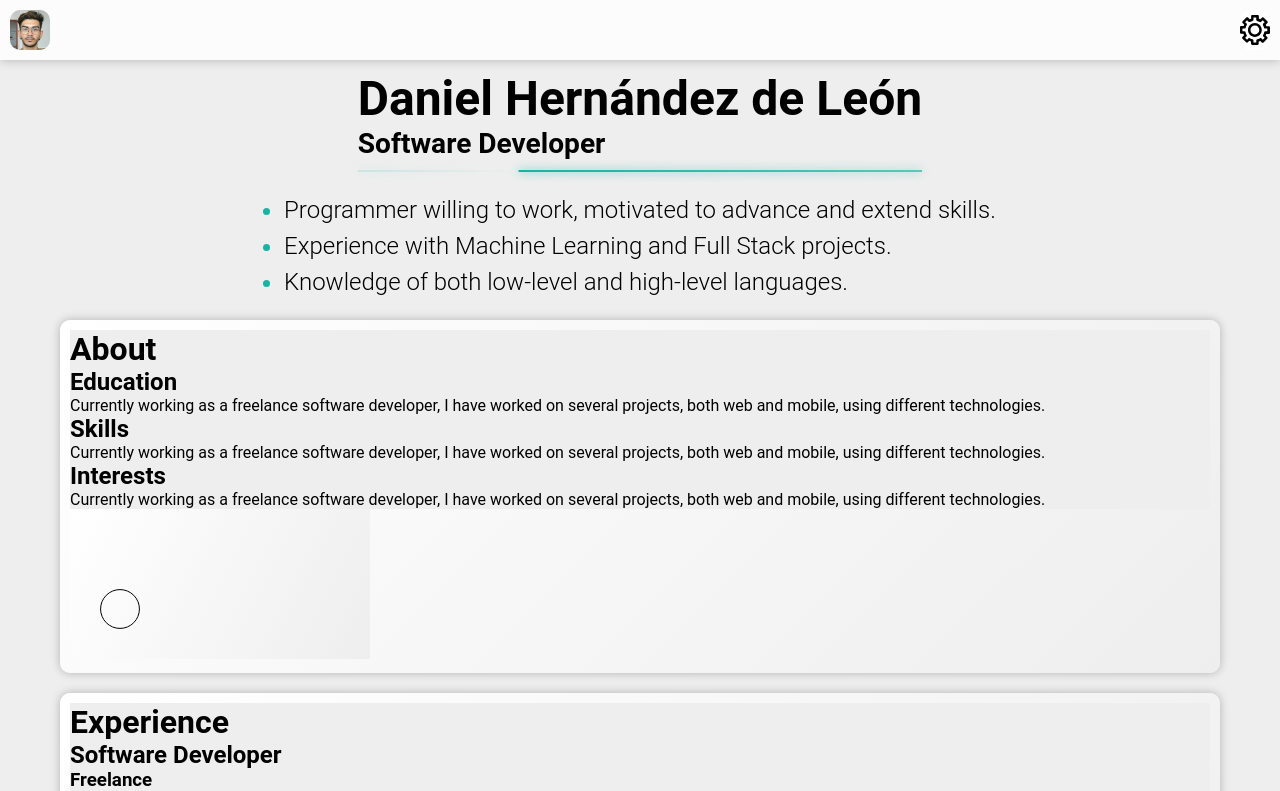
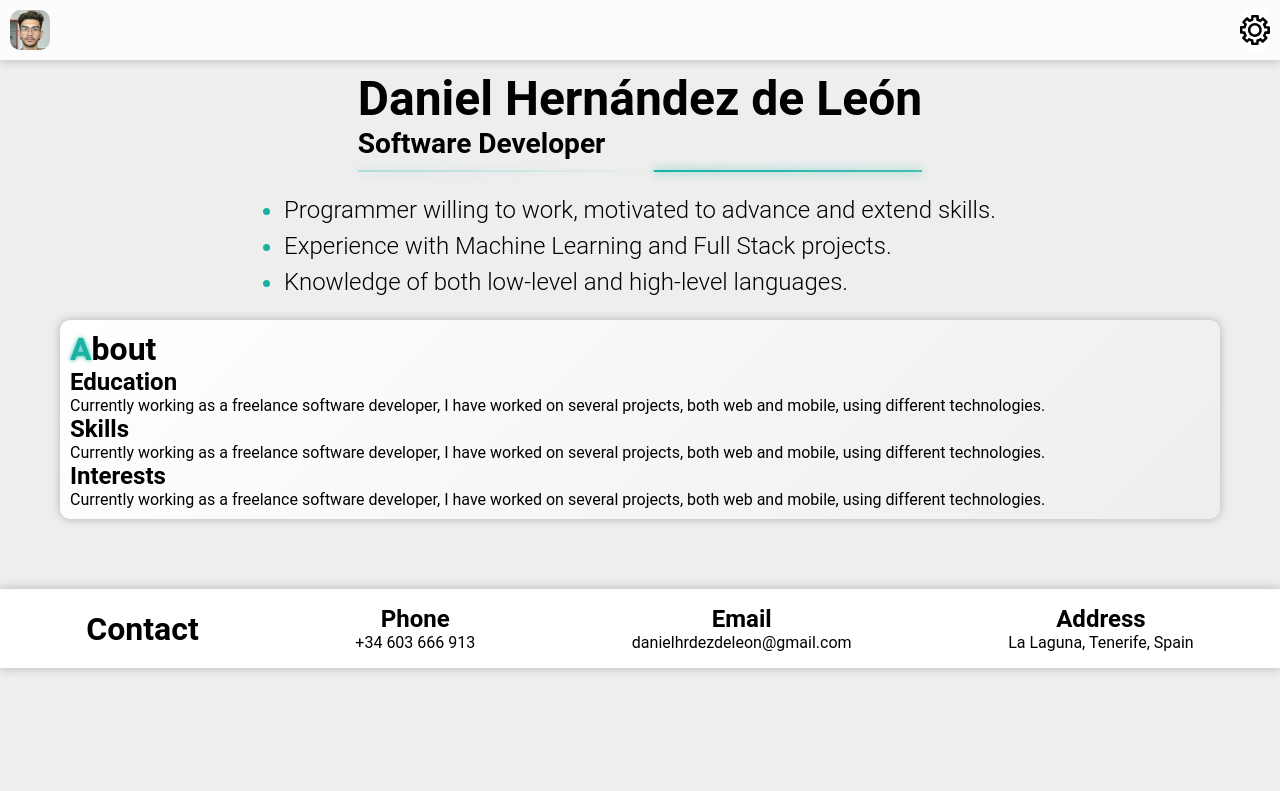
Before and after one commit to danielhrdez/portfolio, a React (Create React App) app: page / in a window 1280 px wide. Shown: the top 791 px of the page. Built offline with nearby package versions, Linux system fonts and the light colour scheme.

Commit message:
canvas coords having problems

```diff
--- a/package.json
+++ b/package.json
@@ -1,6 +1,6 @@
 {
   "name": "portfolio",
-  "version": "0.4.7",
+  "version": "0.4.8",
   "private": true,
   "description": "Daniel Hernández's personal portfolio with experiences and projects.",
   "repository": {
--- a/src/assets/scss/global.scss
+++ b/src/assets/scss/global.scss
@@ -1,11 +1,14 @@
 * {
   margin: 0;
   padding: 0;
-  background-color: rgb(var(--color-background));
   scroll-behavior: smooth;
   font-family: "Roboto", sans-serif;
   text-decoration: none;
   color: rgb(var(--color-text));
+}
+
+html body {
+  background-color: rgb(var(--color-background));
 }
 
 body.preload * {
--- a/src/components/Block.tsx
+++ b/src/components/Block.tsx
@@ -11,7 +11,8 @@ function Block(props: BlockProps): JSX.Element {
   return (
     <div id={props.id} className="block">
       {props.children}
-      <HoverParticles className="block__particles" />
+      <HoverParticles className="block__particles" maxparticles={10} />
+      <div className="block__background"></div>
     </div>
   );
 }
--- a/src/components/Canvas.tsx
+++ b/src/components/Canvas.tsx
@@ -6,29 +6,30 @@ interface CanvasProps extends React.HTMLAttributes<HTMLCanvasElement> {
   draw: Draw;
 }
 
-type CanvasRef = React.MutableRefObject<HTMLCanvasElement | null>;
+// type CanvasRef = React.MutableRefObject<HTMLCanvasElement | null>;
 
 function Canvas({ draw, ...rest }: CanvasProps): JSX.Element {
-  const useCanvas = (draw: Draw): CanvasRef => {
   const canvasRef = useRef<HTMLCanvasElement | null>(null);
   useEffect(() => {
-      const canvas = canvasRef.current;
+    const canvas = canvasRef.current as HTMLCanvasElement;
+    canvas.style.width = '100%';
+    canvas.style.height = '100%';
+    canvas.width = canvas.offsetWidth;
+    canvas.height = canvas.offsetHeight;
     const context = canvas?.getContext('2d') as CanvasRenderingContext2D;
     let frameCount = 0;
     let animationFrameId: number;
     const render = (): void => {
       frameCount++;
       draw(context, frameCount);
-        animationFrameId = window.requestAnimationFrame(render);
+      animationFrameId = requestAnimationFrame(render);
     }
     render();
-      return () => {
-        window.cancelAnimationFrame(animationFrameId)
-      }
+    return (): void => {
+      cancelAnimationFrame(animationFrameId);
+    };
   }, [draw]);
-    return canvasRef;
-  }
-  return <canvas ref={useCanvas(draw)} {...rest}/>;
+  return <canvas ref={canvasRef} {...rest}/>;
 }
 
 export default Canvas;
--- a/src/components/HoverParticles.tsx
+++ b/src/components/HoverParticles.tsx
@@ -1,25 +1,25 @@
 import React from "react";
 import Canvas from "./Canvas";
-import getCSSVariable from "../utils/getCSSVariable";
+import Particles from "./Particles";
 
-function HoverParticles(props: React.HTMLAttributes<HTMLCanvasElement>): JSX.Element {
-  const background = (ctx: CanvasRenderingContext2D): void => {
-    const canvasCoords = [0, 0, ctx.canvas.width, ctx.canvas.height] as const;
-    const grd = ctx.createLinearGradient(...canvasCoords);
-    const colorPrimary = getCSSVariable("--color-primary");
-    const colorBackground = getCSSVariable("--color-background");
-    grd.addColorStop(0, `rgb(${colorPrimary})`);
-    grd.addColorStop(1, `rgb(${colorBackground})`);
-    ctx.fillStyle = grd;
-    ctx.fillRect(...canvasCoords);
+interface HoverParticlesProps extends React.HTMLAttributes<HTMLCanvasElement> {
+  maxparticles: number;
+}
+
+function HoverParticles(props: HoverParticlesProps): JSX.Element {
+  const particles: Particles = new Particles(props.maxparticles);
+  const mouseMove = (event: React.MouseEvent<HTMLCanvasElement, MouseEvent>): void => {
+    const x = event.clientX;
+    const y = event.clientY;
+    particles.addParticle(x, y);
+    console.log(x, y);
   };
-  const draw = (ctx: CanvasRenderingContext2D, frameCount: number): void => {
-    background(ctx);
-    ctx.beginPath();
-    ctx.arc(50, 100, 20 * Math.sin(frameCount * 0.05) ** 2, 0, 2 * Math.PI);
-    ctx.stroke();
+  const draw = (ctx: CanvasRenderingContext2D): void => {;
+    ctx.clearRect(0, 0, ctx.canvas.width, ctx.canvas.height);
+    ctx.globalCompositeOperation = "overlay";
+    particles.draw(ctx);
   };
-  return <Canvas draw={draw} {...props} />;
+  return <Canvas draw={draw} onMouseMove={mouseMove} {...props} />;
 }
 
 export default HoverParticles;
--- /dev/null
+++ b/src/components/Particle.ts
@@ -0,0 +1,34 @@
+import getCSSVariable from "../utils/getCSSVariable";
+
+export default class Particle {
+  readonly x: number;
+  readonly y: number;
+  private radius: number;
+  readonly color: string;
+  private alpha: number;
+
+  constructor(x: number, y: number) {
+    this.x = x;
+    this.y = y;
+    this.radius = Math.random() * 20;
+    this.color = getCSSVariable("--color-active");
+    this.alpha = 0.25;
+  }
+
+  draw(ctx: CanvasRenderingContext2D): void {
+    ctx.fillStyle = `rgba(${this.color}, ${this.alpha})`;
+    ctx.beginPath();
+    ctx.arc(this.x, this.y, this.radius, 0, Math.PI * 2);
+    ctx.closePath();
+    ctx.fill();
+  }
+
+  update(): void {
+    this.alpha -= 0.001;
+    this.radius += 0.1;
+  }
+
+  getAlpha(): number {
+    return this.alpha;
+  }
+}
--- /dev/null
+++ b/src/components/Particles.ts
@@ -0,0 +1,23 @@
+import Particle from "./Particle";
+
+export default class Particles {
+  private particles: Particle[] = [];
+
+  constructor(readonly max: number) {}
+
+  addParticle(x: number, y: number): void {
+    if (this.particles.length < this.max) {
+      this.particles.push(new Particle(x, y));
+    }
+  }
+
+  draw(ctx: CanvasRenderingContext2D): void {
+    this.particles.forEach((particle) => particle.draw(ctx));
+    this.update();
+  }
+
+  private update(): void {
+    this.particles.forEach((particle) => particle.update());
+    this.particles = this.particles.filter((particle) => particle.getAlpha() > 0);
+  }
+}
--- a/src/components/scss/Block.scss
+++ b/src/components/scss/Block.scss
@@ -6,31 +6,36 @@
   width: 100%;
   position: relative;
   overflow: hidden;
-  background: linear-gradient(
-    135deg,
-    rgb(var(--color-primary)),
-    rgb(var(--color-background)),
-  );
+  transition: scale 0.25s ease-in-out;
 
-  .block__content {
-    * {
-      background: none;
-      z-index: 2;
-    }
-
-    h1::first-letter {
-      color: rgb(var(--color-active));
-      text-shadow: 0 0 4px rgb(var(--color-active));
-      z-index: 10000;
-    }
+  h1::first-letter {
+    color: rgb(var(--color-active));
+    text-shadow: 0 0 4px rgb(var(--color-active));
+    z-index: 10000;
   }
 
-  // .block__particles {
-  //   position: absolute;
-  //   top: 0;
-  //   left: 0;
-  //   // width: 100%;
-  //   // height: 100%;
-  //   z-index: -1;
-  // }
+  .block__particles {
+    position: absolute;
+    top: 0;
+    left: 0;
+    z-index: -1;
+  }
+
+  .block__background {
+    position: absolute;
+    top: 0;
+    left: 0;
+    width: 100%;
+    height: 100%;
+    z-index: -2;
+    background: linear-gradient(
+      135deg,
+      rgb(var(--color-primary)),
+      rgb(var(--color-background)),
+    );
+  }
+
+  &:hover {
+    scale: 1.025;
+  }
 }
--- a/src/layout/Content.tsx
+++ b/src/layout/Content.tsx
@@ -2,8 +2,8 @@ import React from 'react';
 import './scss/Content.scss';
 import Title from './content/Title';
 import About from './content/About';
-import Experiences from './content/Experiences';
-import Projects from './content/Projects';
+// import Experiences from './content/Experiences';
+// import Projects from './content/Projects';
 import Summary from './content/Summary';
 
 /**
@@ -16,8 +16,8 @@ function Content(): JSX.Element {
       <Title />
       <Summary />
       <About />
-      <Experiences />
-      <Projects />
+      {/* <Experiences />
+      <Projects /> */}
     </main>
   );
 }
```
Also changed, not shown: 1 other file (tests, documents, lock files or other folders). Lines whose indentation alone changed are shown as unchanged.
